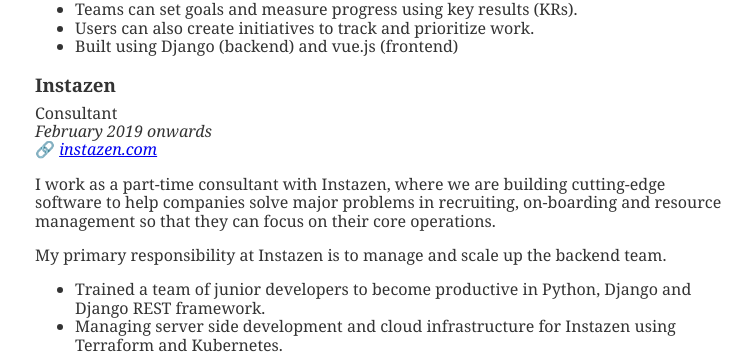
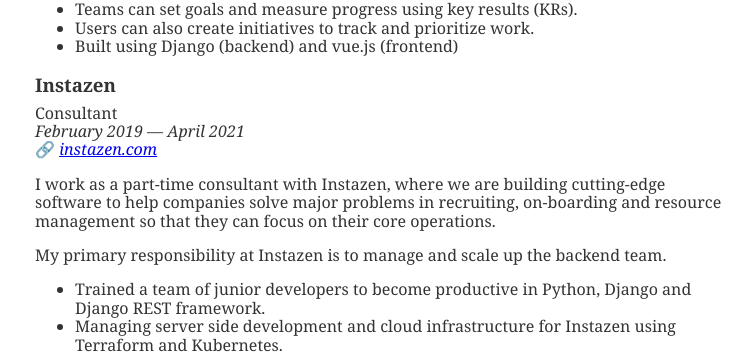
Before and after one commit to lisperin/lisperin.github.io, a Jekyll site: the page built from resume.html, in a window 1280 px wide and 900 px high, scrolled down 478 px. Shown: the part 140-494 px from the top of the window, without its empty margins (255-1007 px from the left). Built offline with Jekyll 4.4.1, drawn with Linux system fonts in a browser that asks for light colours; some web fonts are replaced.

Commit message:
Update resume

```diff
--- a/resume.html
+++ b/resume.html
@@ -69,7 +69,8 @@
         <h3>Instazen</h3>
         <div class="work-title">Consultant</div>
         <div class="time-period">
-          <time datetime="2019-02">February 2019</time> onwards
+          <time datetime="2019-02">February 2019</time>
+          &mdash; <time datetime="2021-04">April 2021</time>
         </div>
         <address>
           <span class="icon-link"></span> <a href="http://instazen.com">instazen.com</a>
```
Also changed, not shown: about.md (+0 -2 lines).
